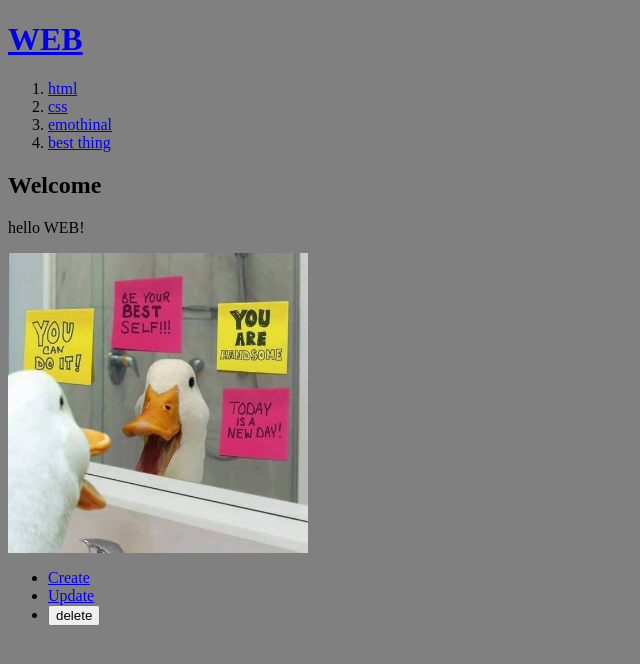
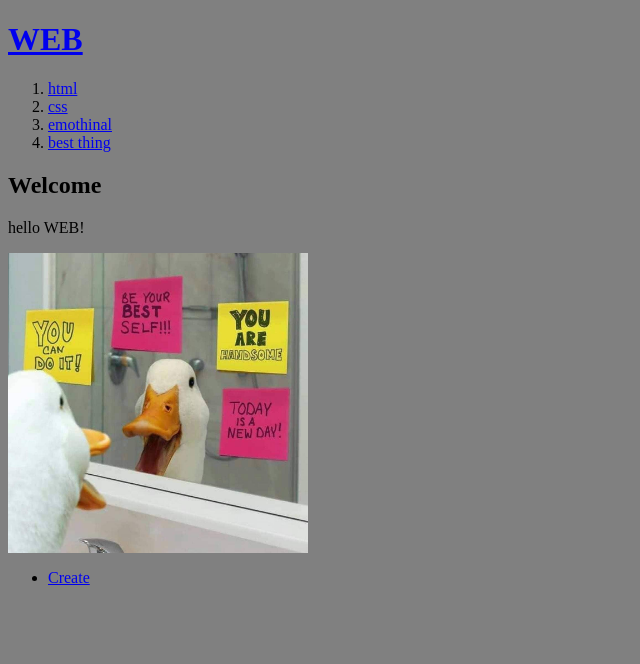
Before and after one commit to E-Yrano/NestJs, a Next.js app: page / in a window 1280 px wide. Shown: the top 664 px of the page, without its empty margins (0-640 px from the left). Built offline with nearby package versions, Linux system fonts and the light colour scheme; data requests are answered from the project's data file.

Commit message:
separating update,delete

```diff
--- /dev/null
+++ b/src/app/Control.js
@@ -0,0 +1,27 @@
+"use client"
+import Link from "next/link";
+import { useParams,useRouter } from "next/navigation";
+
+export function Control() {
+    const params = useParams();
+    const router = useRouter();
+    const id = params.id;
+    return (
+        <ul>
+            <li><Link href='/create'>Create</Link></li>
+            {id ? <><li><Link href={"/update/"+id}>Update</Link></li>
+            <li>
+                <input type='button' value="delete" onClick={()=>{
+                const option = {method : 'DELETE'}
+                fetch("http://localhost:9999/topics"+id, option)
+                    .then(resp=> resp.json())
+                        .then(result => {
+                            router.push("/");
+                            router.refresh();
+                            });
+                        }}/>
+            </li></>
+        : null}
+    </ul>
+    );
+}
--- a/src/app/layout.js
+++ b/src/app/layout.js
@@ -1,7 +1,6 @@
-"use client"
-import Link from 'next/link'
-import './globals.css'
-import { useParams,useRouter } from 'next/navigation';
+import Link from 'next/link';
+import './globals.css';
+import { Control } from './Control';
 export const metadata = {
   title: 'Web tutorials',
   description: 'Generated by SoonHwan Kwon',
@@ -11,9 +10,6 @@ export default async function RootLayout({ children }) {
   // resp 뒤에 붙은 {next: { revalidate: 0 } } 은 캐시를 0초동안 유지하는 명령어, {cache:'no-store'}를 사용해도 됨
   const resp = await fetch('http://localhost:9999/topics', {next: { revalidate: 0 } });
   const topics = await resp.json();
-  const params = useParams();
-  const router = useRouter();
-
   return (
     <html>
       <body>
@@ -24,19 +20,7 @@ export default async function RootLayout({ children }) {
           })}
         </ol>
           {children}
-        <ul>
-          <li><a href='/create'>Create</a></li>
-          <li><a href='/update/1'>Update</a></li>
-          <li><input type='button' value="delete" onClick={()=>{
-            const option = {method : 'DELETE'}
-            fetch("http://localhost:9999/topics"+id, option)
-              .then(resp=> resp.json())
-              .then(result => {
-                router.push("/");
-                router.refresh();
-              });
-          }}/></li>
-          </ul>
+          <Control />
       </body>
     </html>
   )
```
